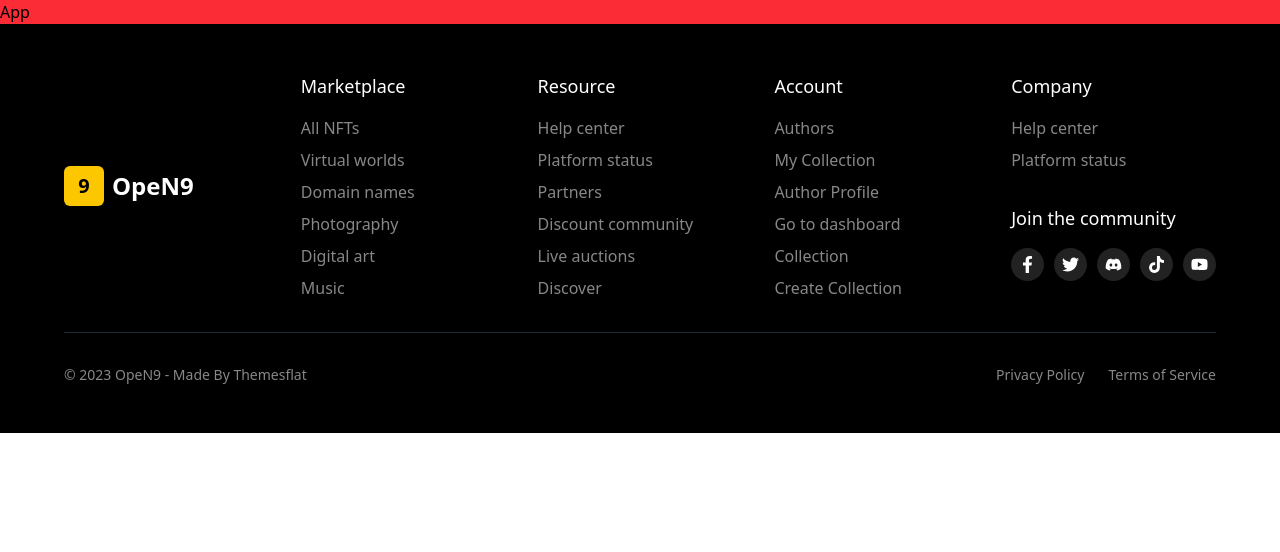
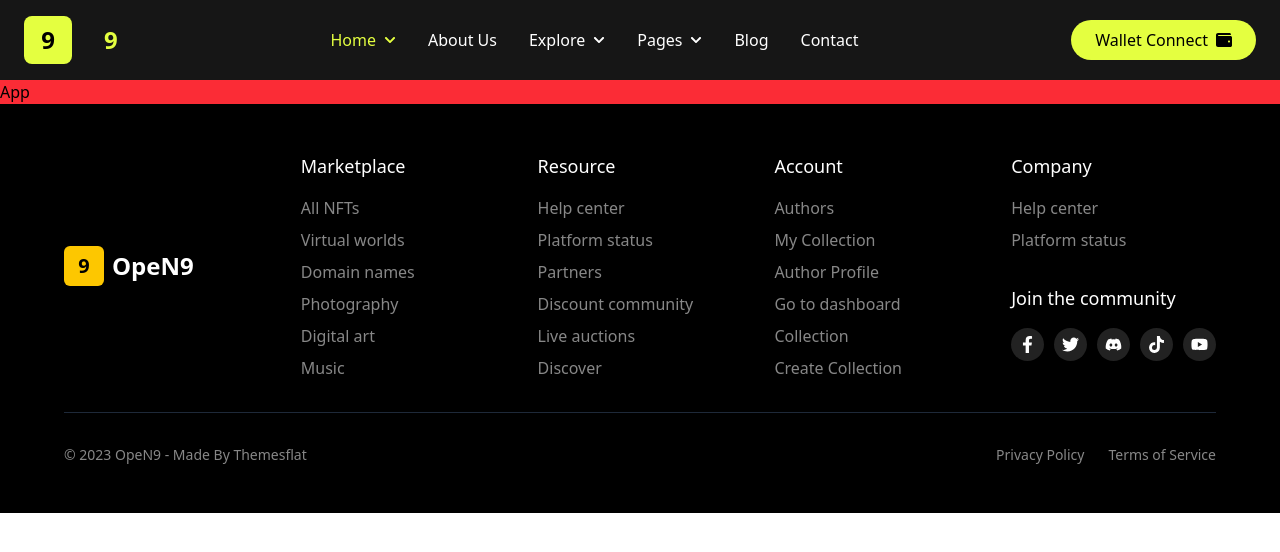
Before and after one commit to LocusNiger/prueba-tecnica-ids, a React (Vite) app: page / in a window 1280 px wide. Shown: the top 552 px of the page. Built offline with nearby package versions, Linux system fonts and the light colour scheme; a web font is replaced by a local one.

Commit message:
Feat: header v1

```diff
--- a/src/components/Header.jsx
+++ b/src/components/Header.jsx
@@ -1,5 +1,87 @@
+import { useState } from "react";
+import { FaChevronDown, FaWallet } from "react-icons/fa";
+
 const Header = () => {
-  return <div>Header</div>;
+  const navItems = [
+    { name: "Home", hasDropdown: true, active: true },
+    { name: "About Us", hasDropdown: false, active: false },
+    { name: "Explore", hasDropdown: true, active: false },
+    { name: "Pages", hasDropdown: true, active: false },
+    { name: "Blog", hasDropdown: false, active: false },
+    { name: "Contact", hasDropdown: false, active: false },
+  ];
+
+  const [activeDropdown, setActiveDropdown] = useState(null);
+
+  const toggleDropdown = (item) => {
+    if (activeDropdown === item) {
+      setActiveDropdown(null);
+    } else {
+      setActiveDropdown(item);
+    }
+  };
+
+  return (
+    <header className="w-full py-4 px-6 flex items-center justify-between bg-[#161616]">
+      <div className="flex items-center gap-8">
+        {/* Logo in hexagon */}
+        <div className="bg-[#e4ff40] h-12 w-12 flex items-center justify-center rounded-lg relative overflow-hidden">
+          <span className="text-black text-2xl font-bold">9</span>
+          {/* Hexagon shape using pseudo-elements */}
+          <div className="absolute inset-0 bg-[#e4ff40] rotate-45 -z-10"></div>
+        </div>
+
+        {/* Secondary logo */}
+        <div className="text-[#e4ff40] text-2xl font-bold">9</div>
+      </div>
+
+      {/* Navigation */}
+      <nav className="flex items-center gap-8">
+        {navItems.map((item) => (
+          <div key={item.name} className="relative">
+            <button
+              className={`flex items-center gap-1 font-medium transition-all hover:cursor-pointer  ${
+                item.active
+                  ? "text-[#e4ff40]"
+                  : "text-white hover:text-gray-200"
+              }`}
+              onClick={() => item.hasDropdown && toggleDropdown(item.name)}
+            >
+              {item.name}{" "}
+              {item.hasDropdown && <FaChevronDown className="h-3 w-3 ml-1" />}
+            </button>
+            {item.hasDropdown && activeDropdown === item.name && (
+              <div className="absolute mt-2 py-2 w-48 bg-[#222222] rounded-md shadow-lg z-10">
+                <a
+                  href="#"
+                  className="block px-4 py-2 text-sm text-white hover:bg-[#333333]"
+                >
+                  Option 1
+                </a>
+                <a
+                  href="#"
+                  className="block px-4 py-2 text-sm text-white hover:bg-[#333333]"
+                >
+                  Option 2
+                </a>
+                <a
+                  href="#"
+                  className="block px-4 py-2 text-sm text-white hover:bg-[#333333]"
+                >
+                  Option 3
+                </a>
+              </div>
+            )}
+          </div>
+        ))}
+      </nav>
+
+      {/* Wallet connect button */}
+      <button className="bg-[#e4ff40] text-black font-medium py-2 px-6 rounded-full flex items-center gap-2">
+        Wallet Connect <FaWallet className="h-4 w-4" />
+      </button>
+    </header>
+  );
 };
 
 export default Header;
--- a/src/main.jsx
+++ b/src/main.jsx
@@ -3,9 +3,11 @@ import "./index.css";
 import App from "./App.jsx";
 import { BrowserRouter, Route, Routes } from "react-router";
 import Footer from "./components/Footer.jsx";
+import Header from "./components/Header.jsx";
 
 createRoot(document.getElementById("root")).render(
   <BrowserRouter>
+    <Header />
     <Routes>
       <Route index element={<App />} />
     </Routes>
```
